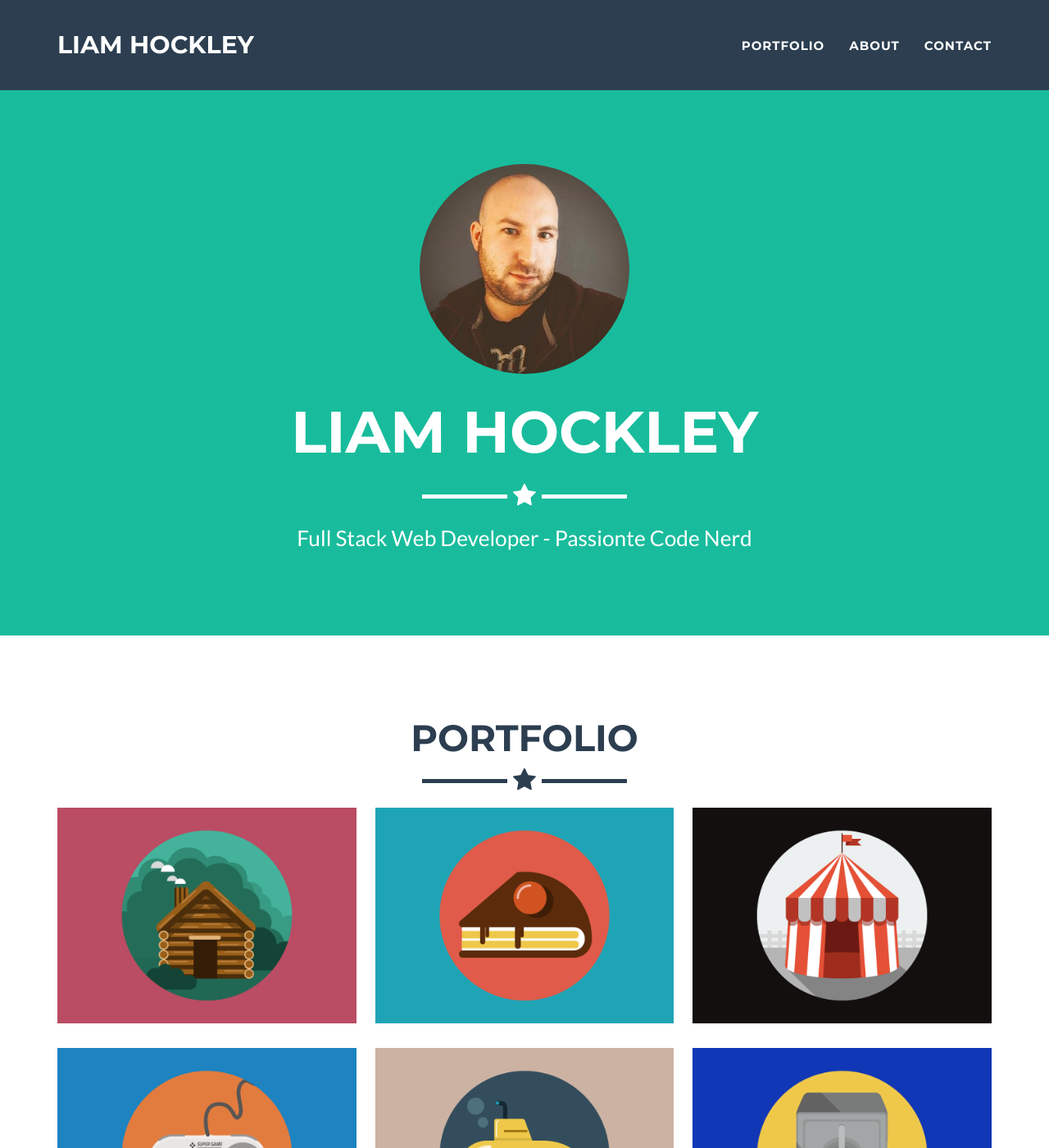
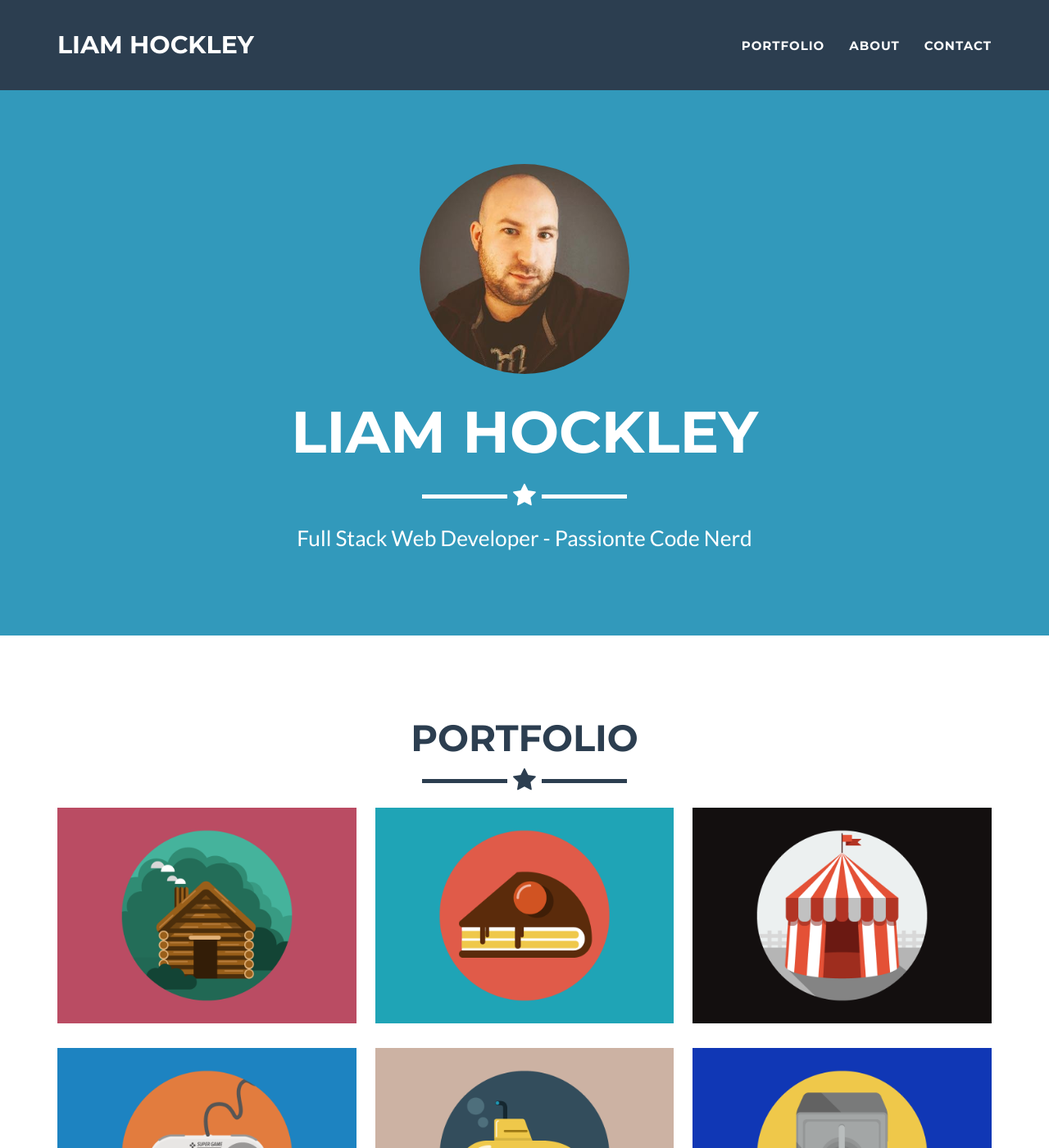
Before and after one commit to xdega/xdega.github.io, a Jekyll site: the page built from _posts/2014-07-18-project-1.markdown, in a window 1280 px wide and 1400 px high. Shown: the whole window at 82% size. Built offline with Jekyll 4.4.1, drawn with Linux system fonts in a browser that asks for light colours.

Commit message:
Update theme colors

```diff
--- a/_config.yml
+++ b/_config.yml
@@ -25,10 +25,10 @@ contact: static
 
 # Color settings (hex-codes without the leading hash-tag)
 color:
-  primary: 18bc9c #80B3FF
-  primary-rgb: "24,288,156" #"128,179,255"
-  secondary: 2c3e50 #FD6E8A
-  secondary-dark: 233140 #A2122F
+  primary: "3299BB"
+  primary-rgb: "50,153,187"
+  secondary: "2c3e50"
+  secondary-dark: "233140"
 
 # Footer settings
 footer:
```
